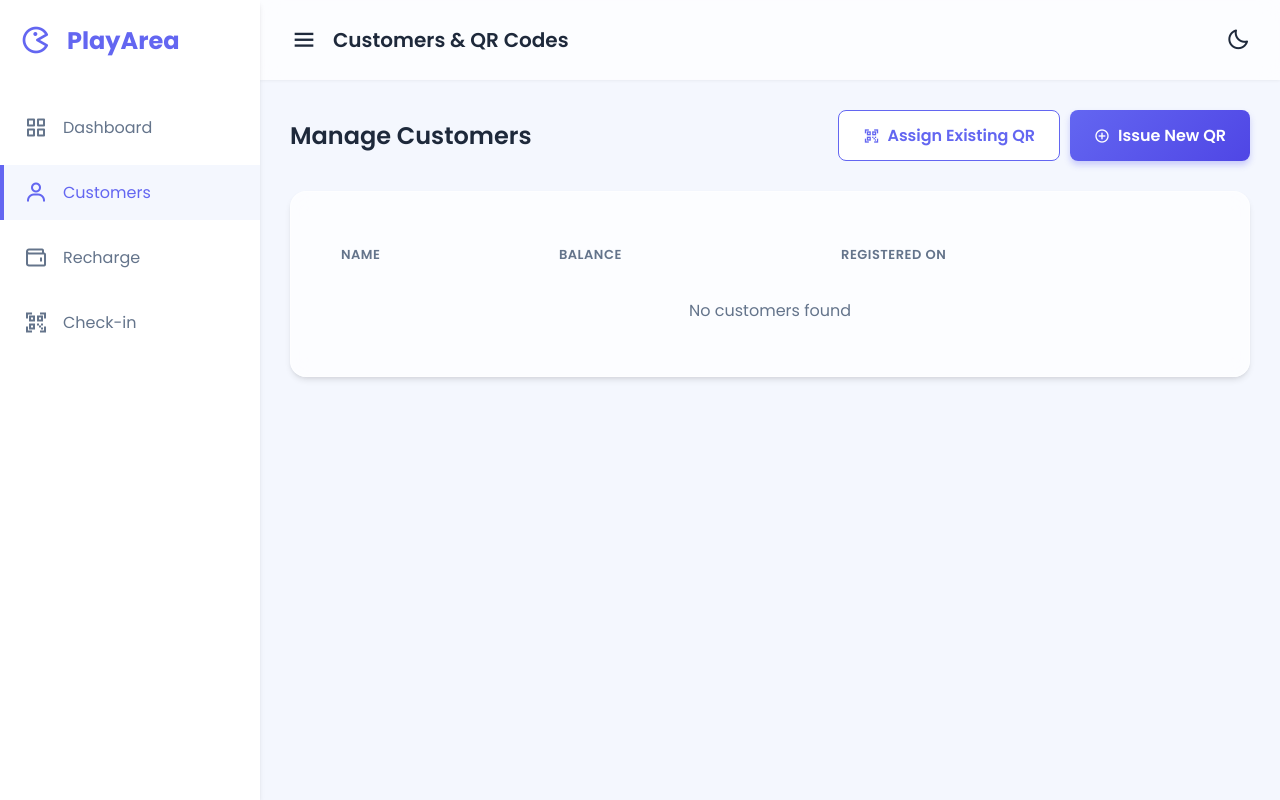
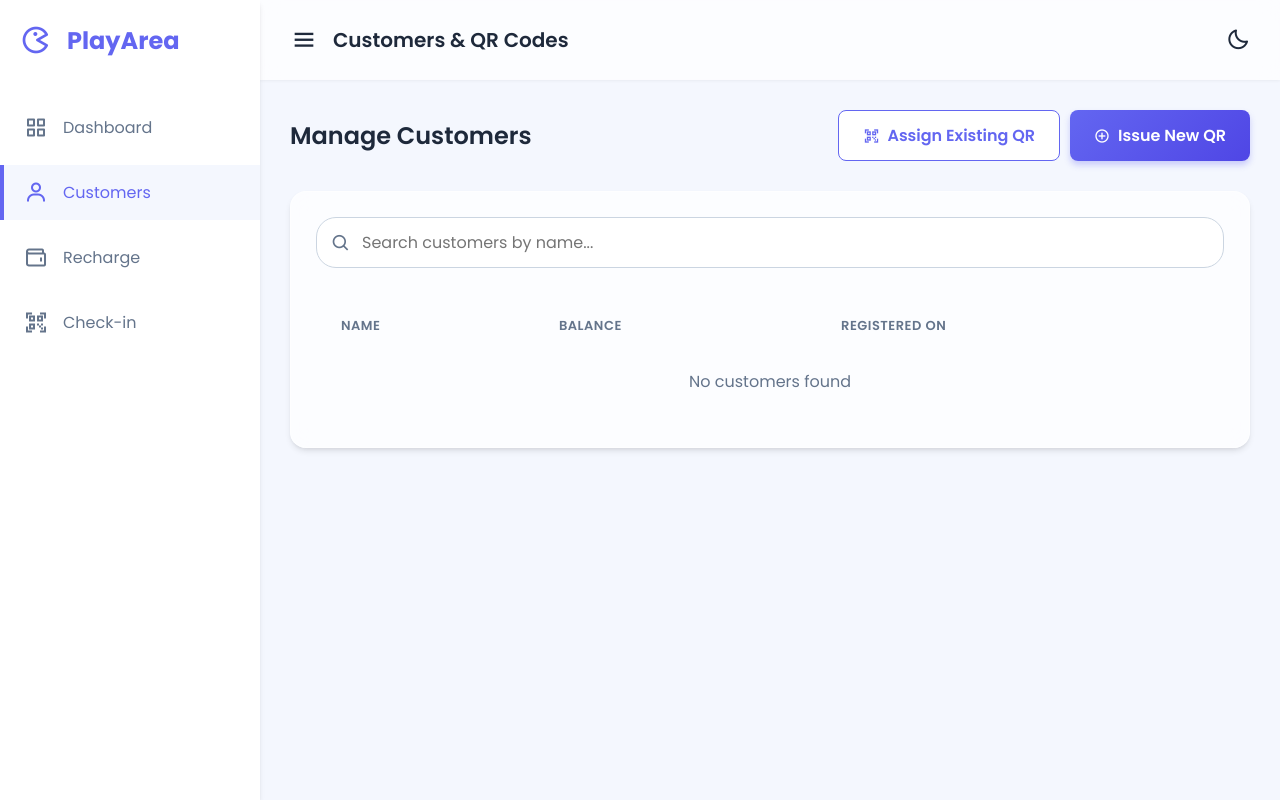
Before and after one commit to Aaronschristo/mentox, a Flask app: page /customers in a window 1280 px wide. Run offline with Flask 3, Linux system fonts and the light colour scheme; data that the repository does not hold is empty.

Commit message:
feat: added search bar in the customers page.

```diff
--- a/app.py
+++ b/app.py
@@ -112,7 +112,8 @@ def search_customers():
     return jsonify([{
         'id': c.id,
         'name': c.name,
-        'balance': c.balance
+        'balance': c.balance,
+        'created_at': c.created_at.strftime('%Y-%m-%d %H:%M:%S')
     } for c in customers])
 
 @app.route('/api/recharge', methods=['POST'])
--- a/static/js/app.js
+++ b/static/js/app.js
@@ -151,6 +151,17 @@ document.addEventListener('DOMContentLoaded', () => {
     // Customers Table
     if(document.getElementById('customers-table-body')) {
         loadCustomers();
+
+        const searchInput = document.getElementById('customer-search-input');
+        if (searchInput) {
+            let searchTimer;
+            searchInput.addEventListener('input', (e) => {
+                clearTimeout(searchTimer);
+                searchTimer = setTimeout(() => {
+                    loadCustomers(e.target.value.trim());
+                }, 300);
+            });
+        }
     }
 
     // Recharge Autocomplete
@@ -270,8 +281,9 @@ function loadDashboardStats() {
         .catch(err => console.error("Could not load stats", err));
 }
 
-function loadCustomers() {
-    fetch('/api/customers')
+function loadCustomers(query = '') {
+    const url = query ? `/api/customers/search?q=${encodeURIComponent(query)}` : '/api/customers';
+    fetch(url)
         .then(res => res.json())
         .then(data => {
             const tbody = document.getElementById('customers-table-body');
--- a/templates/customers.html
+++ b/templates/customers.html
@@ -18,6 +18,12 @@
 </div>
 
 <div class="glass-card">
+    <div style="margin-bottom: 20px; position: relative;">
+        <i class='bx bx-search'
+            style="position: absolute; left: 15px; top: 50%; transform: translateY(-50%); font-size: 20px; color: var(--text-light);"></i>
+        <input type="text" id="customer-search-input" class="form-input" placeholder="Search customers by name..."
+            style="padding-left: 45px; border-radius: 20px;">
+    </div>
     <div class="table-container">
         <table>
             <thead>
```
